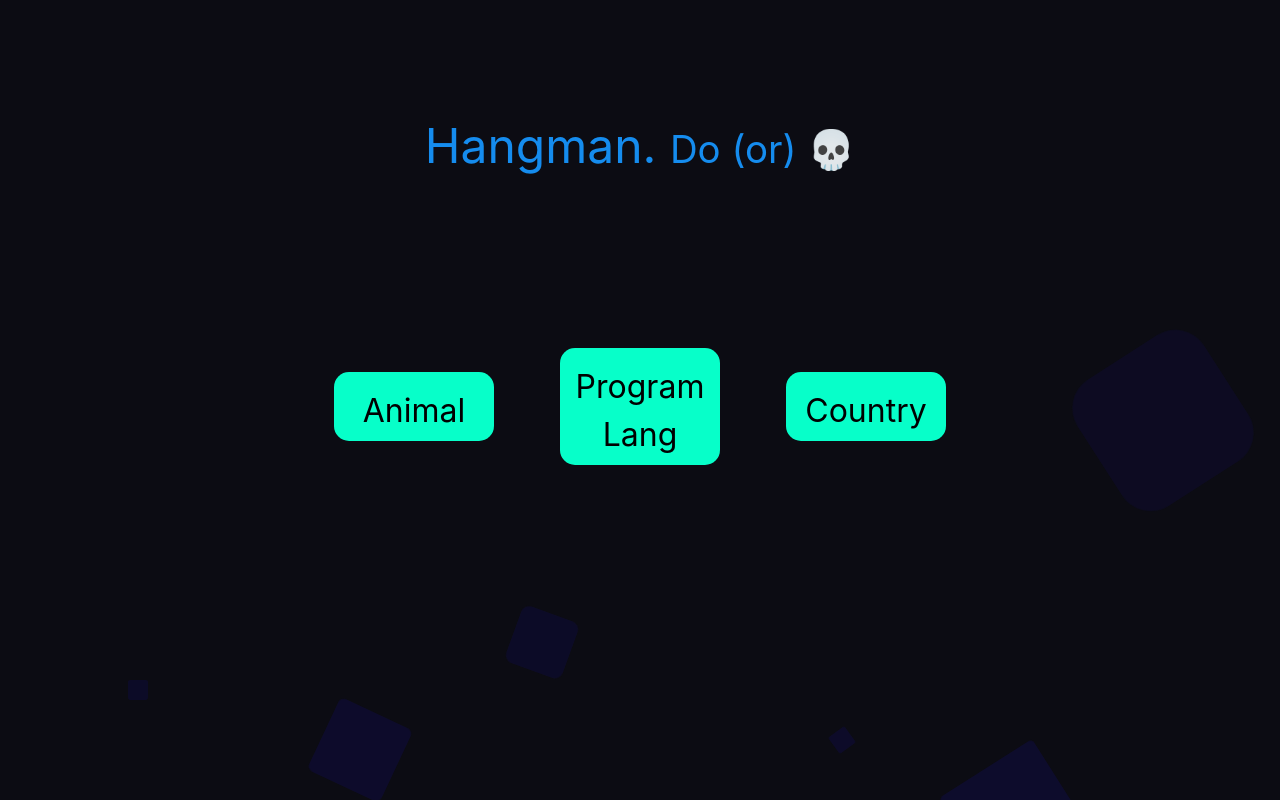
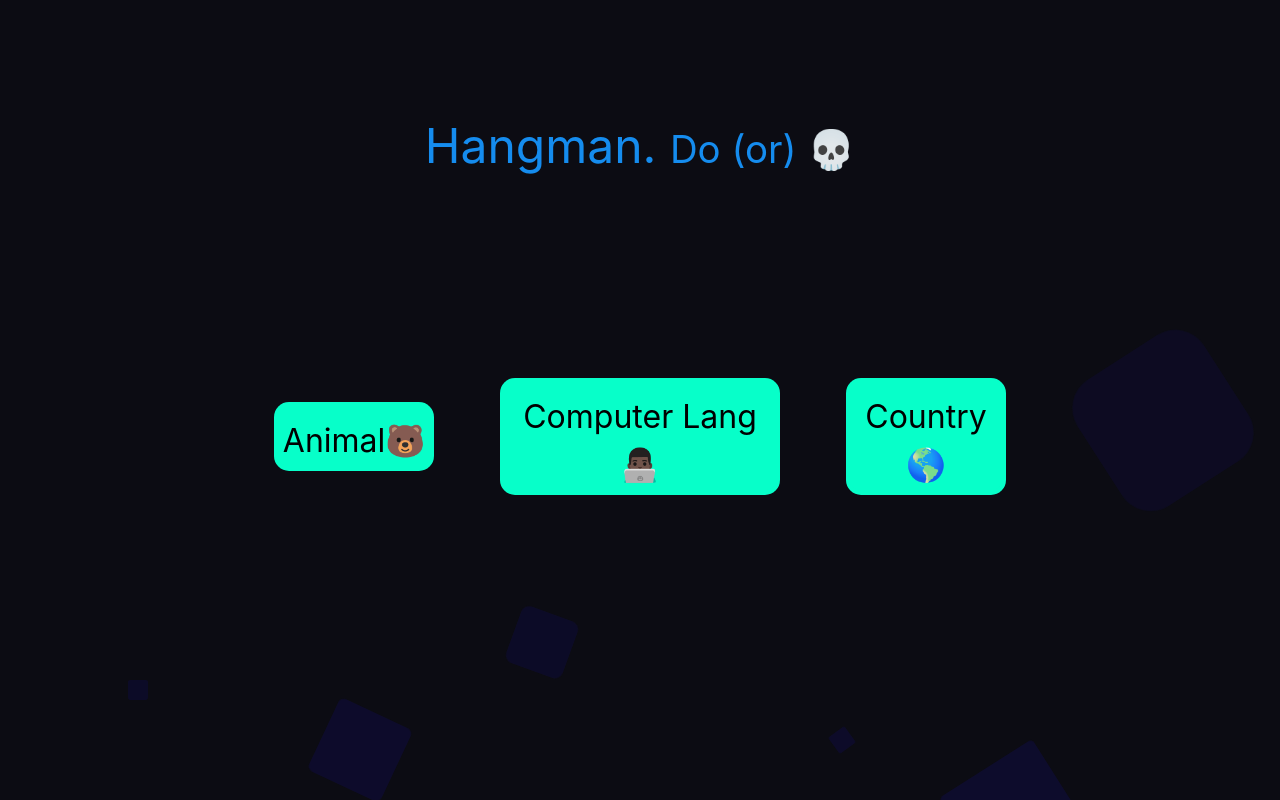
Before and after one commit to vetrivelcsamy/reactjs-hangman, a React (Create React App) app: page / in a window 1280 px wide. Built offline with nearby package versions, Linux system fonts and the light colour scheme.

Commit message:
cssZa
cssZa

```diff
--- a/src/components/Homepage.js
+++ b/src/components/Homepage.js
@@ -51,6 +51,7 @@ export default function Homepage() {
 {!showHangman && (
             <div
             style={{
+              padding: 30,
               marginTop: 30 ,
               display: 'flex' ,
               gap: 50,
@@ -64,19 +65,19 @@ export default function Homepage() {
               id='Easy'
               className="Hangman-reset mx-2 animated-button"
               onClick={() => selectCat('Animal')}>
-              Animal
+              Animal🐻
             </button>
             <button
               id='Medium'
-              className="Hangman-reset mx-2 animated-button"
+              className="Hangman-reset2 mx-2 animated-button"
               onClick={() => selectCat('Programming')}>
-              Program Lang
+              Computer Lang👨🏿‍💻
             </button>
             <button
               id='Hard'
               className="Hangman-reset mx-2 animated-button"
               onClick={() => selectCat('Country')}>
-              Country
+              Country🌎
             </button>
             </>
 
--- a/src/index.css
+++ b/src/index.css
@@ -20,6 +20,10 @@ body {
 .Hangman img {
   width: 200px;
   height: 350px;
+}
+
+.text-primary h3{
+  color: var(--level-color);
 }
 
 .Hangman h1 {
@@ -67,6 +71,28 @@ body {
   box-shadow: 0 0 40px var(--main-color);
   z-index: 3;
 }
+
+.Hangman-reset2 {
+  color: var(--hash-color);
+  box-shadow: 0 5px var(--main-color) !important;
+  width: 17.5rem !important;
+  background-color: var(--main-color) ;
+  border-color: var(--main-color);
+  box-shadow: 0 0 40px var(--main-color);
+  z-index: 3;
+}
+
+.Hangman-reset3 {
+  color: var(--hash-color);
+  box-shadow: 0 5px var(--main-color) !important;
+  width: 10rem !important;
+  background-color: var(--main-color);
+  border-color: var(--main-color);
+  box-shadow: 0 0 40px var(--main-color);
+  z-index: 3;
+}
+
+
 .Hangman-reset.clicked {
   transition: translateY(10px);
   transform: translateY(10px);
```
